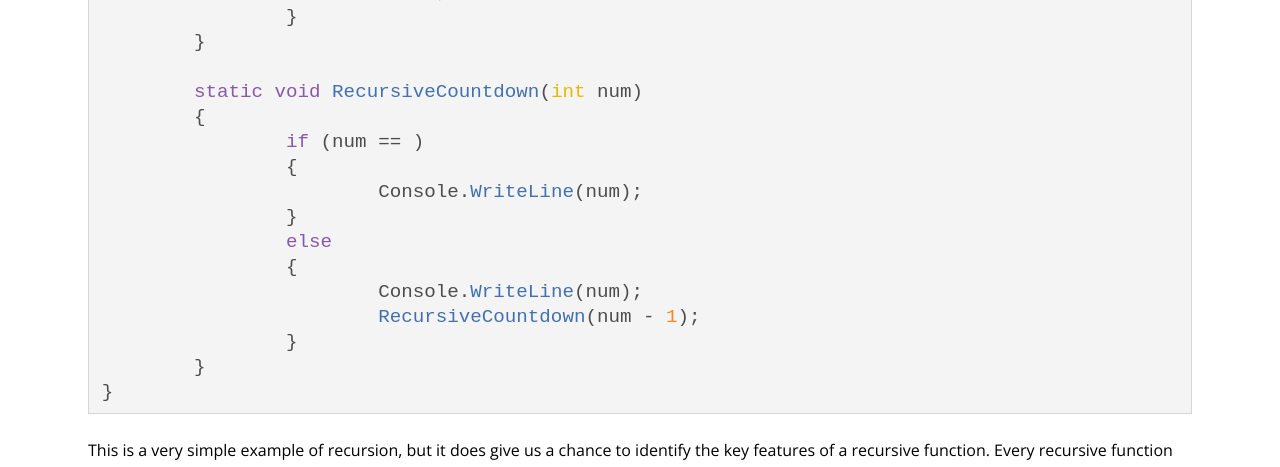
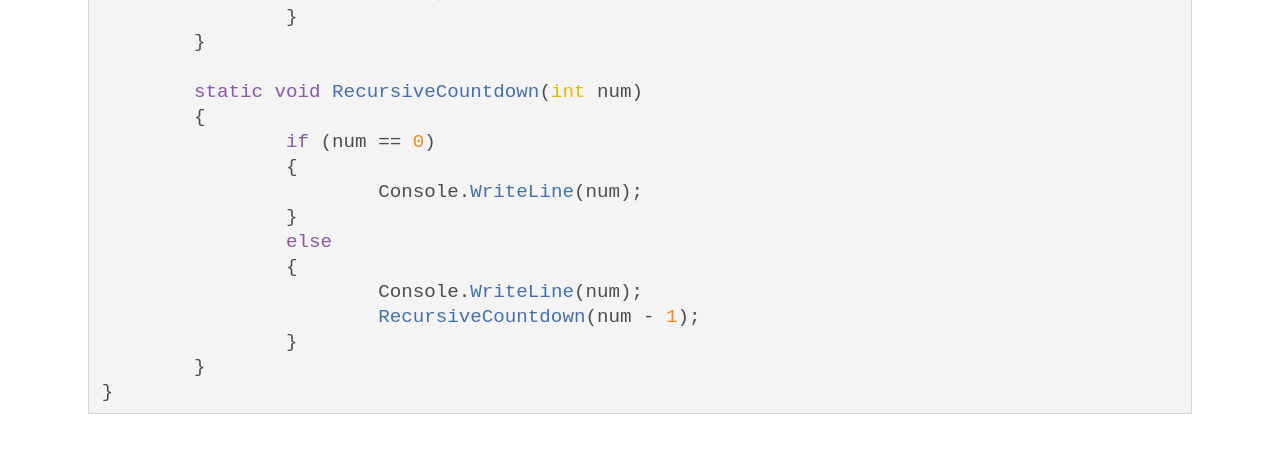
Before and after one commit to turingschool/launch-curriculum, a Jekyll site: the page built from module6/lessons/Week5/Recursion.md, in a window 1280 px wide and 1400 px high, scrolled down 1237 px. Shown: the top 467 px of the window. Built offline with Jekyll 4.4.1, drawn with Linux system fonts in a browser that asks for light colours; nearby versions of some CDN libraries; comment, search, counter and statistics services are not loaded; some of the changed text lies outside the part shown; grey boxes are pictures that could not be loaded.

Commit message:
Update Recursion.md

````diff
--- a/module6/lessons/Week5/Recursion.md
+++ b/module6/lessons/Week5/Recursion.md
@@ -46,7 +46,7 @@
 
 	static void RecursiveCountdown(int num)
 	{
-		if (num == )
+		if (num == 0)
 		{
 			Console.WriteLine(num);
 		}
@@ -59,9 +59,15 @@
 }
 ```
 
+<section class='instructor-notes' markdown='1'>
+
+Make sure to identify the following characteristics of the method above - talk specifically about how the recursive instructions move us closer to the base case.
+
+</section
+
 This is a very simple example of recursion, but it does give us a chance to identify the key features of a recursive function.  Every recursive function must have these two pieces:
 1. A **base case**: a terminating scenario that _does not use recursion_ to produce an answer
-2. A **recursive case**: a set of instructions, movign closer towards the base case, that ends in a call to the same function
+2. A **recursive case**: a set of instructions, moving closer towards the base case, that ends in a call to the same function
 
 ### Use Cases
 
````
